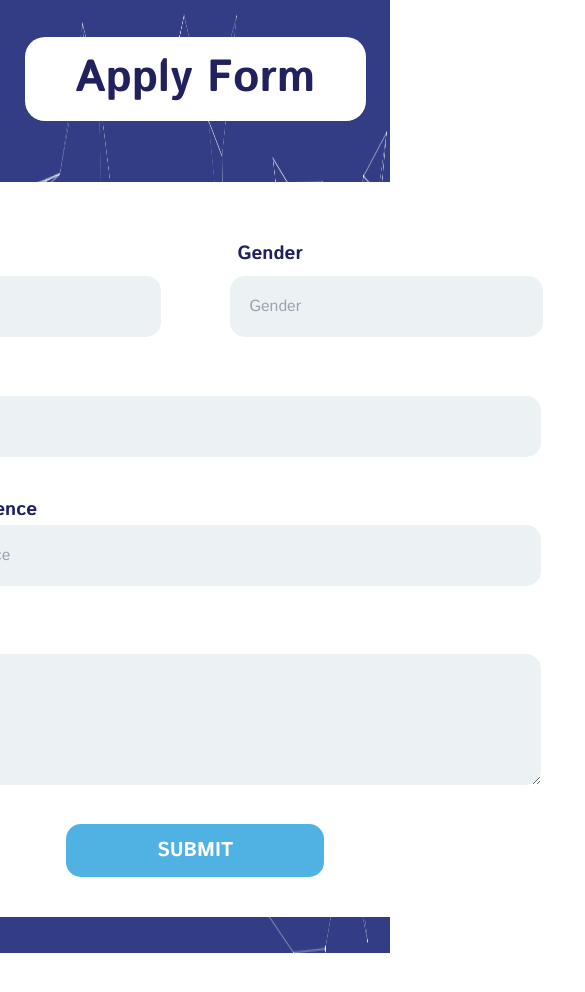
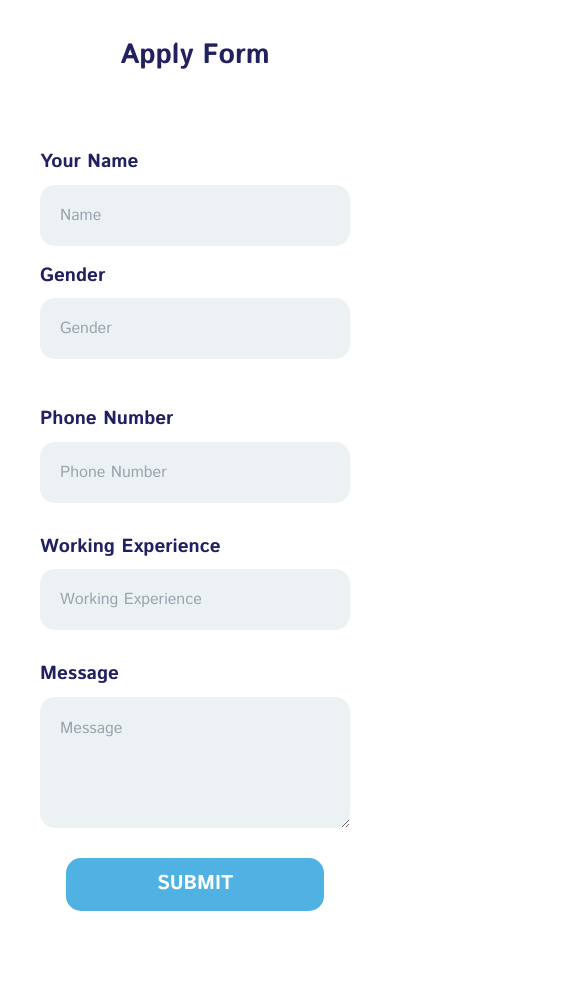
Before and after one commit to UdayaSanjeewa/randiv_workforce, a Next.js app: page / in a window 390 px wide. Shown: the part 2200-3192 px from the top of the page, 585 px wide, since content can reach past the window. Built offline with nearby package versions, Linux system fonts and the light colour scheme.

Commit message:
responsive apply form

```diff
--- a/src/components/HomePage/ApplyForm.tsx
+++ b/src/components/HomePage/ApplyForm.tsx
@@ -9,104 +9,110 @@ function ApplyForm() {
         src={formBg}
         alt="Form Background"
         layout="fill"
-        className="z-[-1] opacity-[85%]"
+        className="z-[-1] opacity-[85%] object-cover hidden md:block "
       />
 
-      <div className="absolute inset-0 w-full flex items-center justify-center">
-        <div className="w-[833px] h-[880px] flex flex-col justify-between items-center">
+      <div className="absolute inset-0 w-full flex items-center justify-center p-4">
+        <div className="w-full max-w-[833px] flex flex-col justify-between items-center">
           {/* Heading */}
-          <div className="w-[341px] h-[84px] rounded-[20px] bg-white flex items-center justify-center">
-            <p className="text-[#21215F] text-[45px] font-[700] ">Apply Form</p>
+          <div className="w-full max-w-[341px] h-auto rounded-[20px] bg-white flex items-center justify-center py-4">
+            <p className="text-[#21215F] text-[28px] md:text-[35px] lg:text-[45px] font-[700]">Apply Form</p>
           </div>
 
           {/* Form */}
-          <div className="w-[833px] h-[735px] rounded-[12px] bg-white">
+          <div className="w-full max-w-[833px] bg-white rounded-[12px] mt-8 p-6 md:p-10 lg:p-12">
             <form action="">
-              {/* name and gender container */}
-              <div className="flex justify-evenly mt-[50px]">
-                {/* name */}
-                <div className="flex flex-col">
+              {/* Name and Gender Container */}
+              <div className="flex flex-col md:flex-row  justify-between md:space-x-4">
+                {/* Name */}
+                <div className="flex flex-col mb-4 md:mb-0">
                   <label
-                    htmlFor=""
-                    className="text-[19px] font-[700] text-[#21215F] m-2"
+                    htmlFor="name"
+                    className="text-[19px] font-[700] text-[#21215F] mb-2"
                   >
                     Your Name
                   </label>
                   <input
+                    id="name"
                     type="text"
                     placeholder="Name"
-                    className="w-[313px] h-[61px] rounded-[15px] bg-[#D0DBE166] pl-[20px] font-[400] text-[16px]"
+                    className="w-full md:w-[320px] h-[61px] rounded-[15px] bg-[#D0DBE166] pl-[20px] font-[400] text-[16px]"
                   />
                 </div>
 
                 {/* Gender */}
-                <div className="flex flex-col">
+                <div className="flex flex-col mb-4 md:mb-0">
                   <label
-                    htmlFor=""
-                    className="text-[19px] font-[700] text-[#21215F] m-2"
+                    htmlFor="gender"
+                    className="text-[19px] font-[700] text-[#21215F] mb-2"
                   >
                     Gender
                   </label>
                   <input
+                    id="gender"
                     type="text"
                     placeholder="Gender"
-                    className="w-[313px] h-[61px] rounded-[15px] bg-[#D0DBE166] pl-[20px] font-[400] text-[16px]"
+                    className="w-full md:w-[320px]  h-[61px] rounded-[15px] bg-[#D0DBE166] pl-[20px] font-[400] text-[16px]"
                   />
                 </div>
               </div>
 
-              {/* Phone number */}
-              <div className="w-[692px] h-[99px] mt-[30px] ml-[70px]">
+              {/* Phone Number */}
+              <div className="flex flex-col mt-[30px]">
                 <label
-                  htmlFor=""
-                  className="text-[19px] font-[700] text-[#21215F] m-2"
+                  htmlFor="phone"
+                  className="text-[19px] font-[700] text-[#21215F] mb-2"
                 >
                   Phone Number
                 </label>
                 <input
+                  id="phone"
                   type="text"
                   placeholder="Phone Number"
-                  className="w-[692px] h-[61px] rounded-[15px] bg-[#D0DBE166] pl-[20px] font-[400] text-[16px]"
+                  className="w-full h-[61px] rounded-[15px] bg-[#D0DBE166] pl-[20px] font-[400] text-[16px]"
                 />
               </div>
 
-              {/* exp */}
-              <div className="w-[692px] h-[99px] mt-[30px] ml-[70px]">
+              {/* Working Experience */}
+              <div className="flex flex-col mt-[30px]">
                 <label
-                  htmlFor=""
-                  className="text-[19px] font-[700] text-[#21215F] m-2"
+                  htmlFor="experience"
+                  className="text-[19px] font-[700] text-[#21215F] mb-2"
                 >
                   Working Experience
                 </label>
                 <input
+                  id="experience"
                   type="text"
                   placeholder="Working Experience"
-                  className="w-[692px] h-[61px] rounded-[15px] bg-[#D0DBE166] pl-[20px] font-[400] text-[16px]"
+                  className="w-full h-[61px] rounded-[15px] bg-[#D0DBE166] pl-[20px] font-[400] text-[16px]"
                 />
               </div>
 
-
-              {/* message */}
-              <div className="w-[692px] h-[169px] mt-[30px] ml-[70px]">
+              {/* Message */}
+              <div className="flex flex-col mt-[30px]">
                 <label
-                  htmlFor=""
-                  className="text-[19px] font-[700] text-[#21215F] m-2"
+                  htmlFor="message"
+                  className="text-[19px] font-[700] text-[#21215F] mb-2"
                 >
                   Message
                 </label>
-                <textarea id=""
+                <textarea
+                  id="message"
                   placeholder="Message"
-                  className="w-[692px] h-[131px] rounded-[15px] bg-[#D0DBE166] pl-[20px] pt-[20px] font-[400] text-[16px]"
+                  className="w-full h-[131px] rounded-[15px] bg-[#D0DBE166] pl-[20px] pt-[20px] font-[400] text-[16px]"
                 />
               </div>
 
-            <div className="w-full flex items-center justify-center mt-[30px]">
-                {/* Submit */}
-                <div className=" flex items-center justify-center">
-                    <button type="submit" className="w-[258px] h-[53px] rounded-[15px] bg-[#50B2E3] text-white text-[20px] font-[700]">SUBMIT</button>
-                </div>
-            </div>
-
+              {/* Submit Button */}
+              <div className="w-full flex items-center justify-center mt-[30px]">
+                <button
+                  type="submit"
+                  className="w-full max-w-[258px] h-[53px] rounded-[15px] bg-[#50B2E3] text-white text-[20px] font-[700]"
+                >
+                  SUBMIT
+                </button>
+              </div>
             </form>
           </div>
         </div>
```
